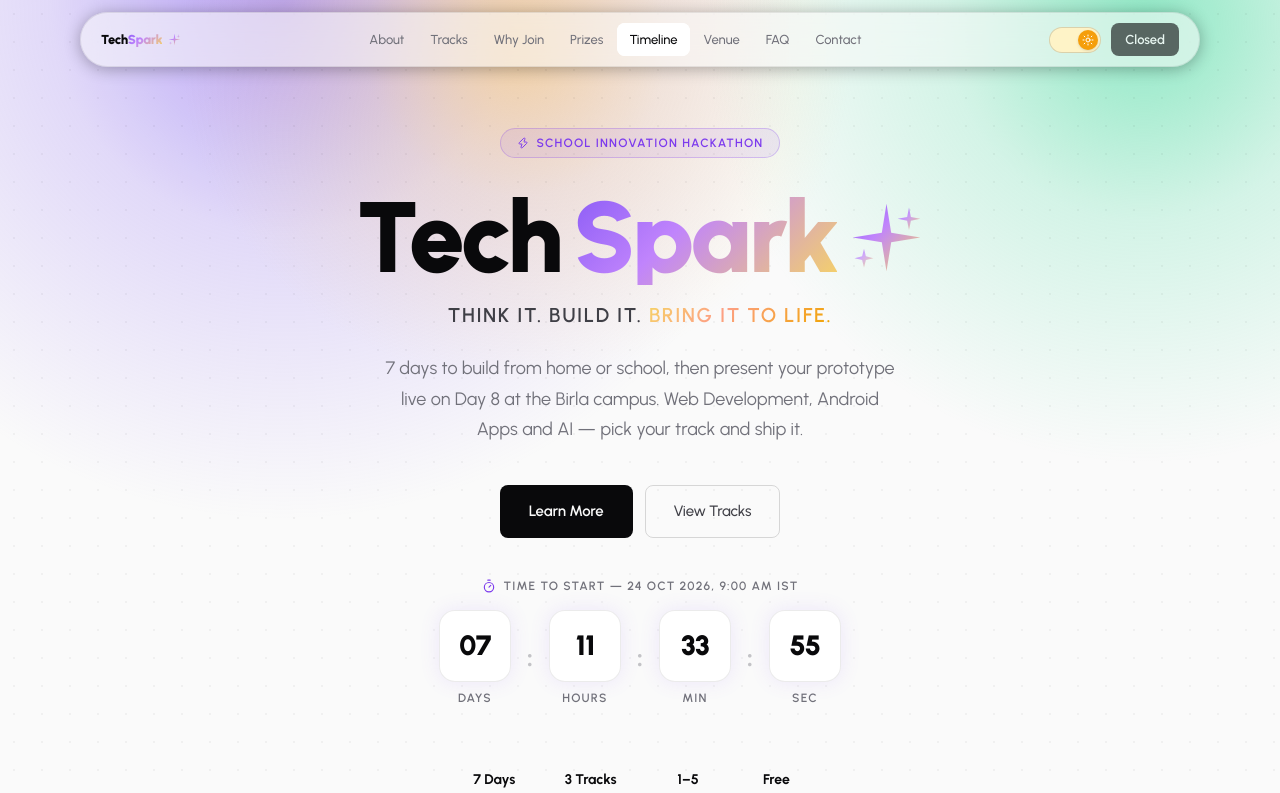
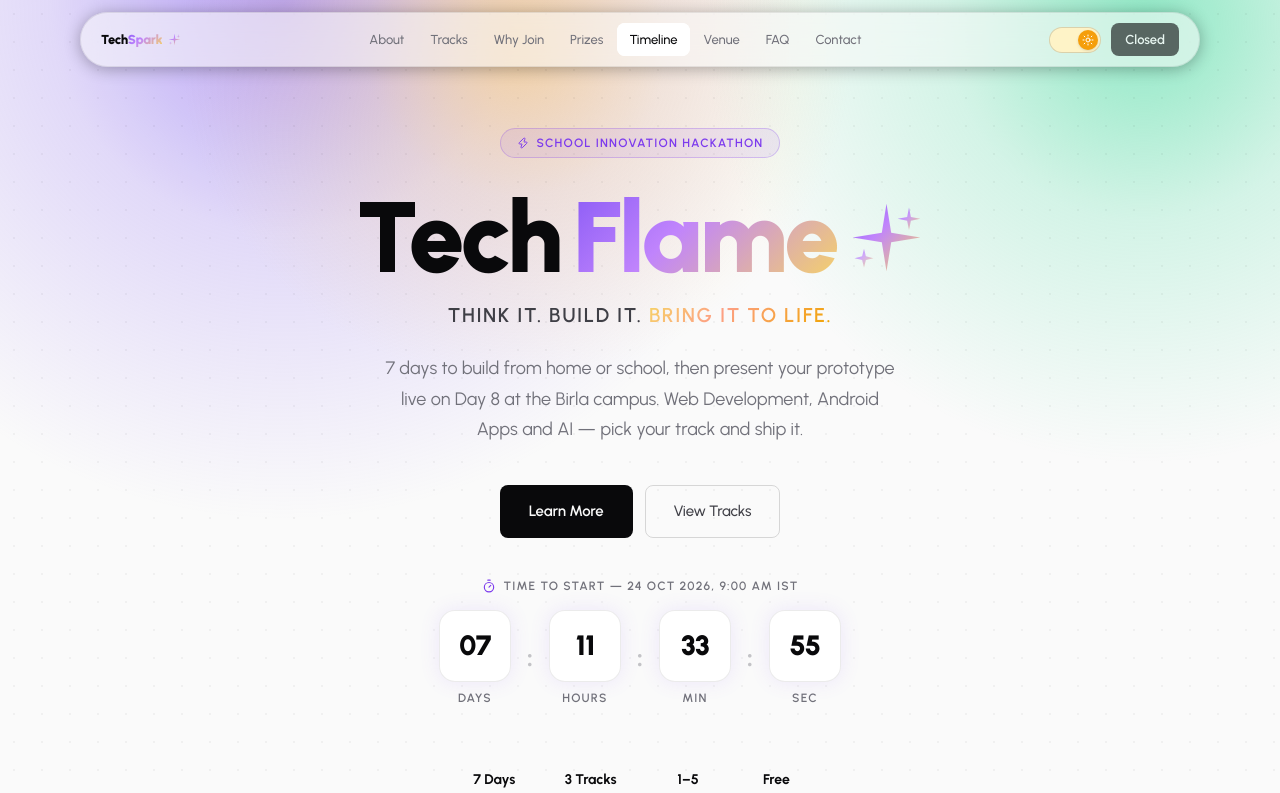
Before and after one commit to Jayendra25/school-hackathon, a Next.js app: page / in a window 1280 px wide. Shown: the top 793 px of the page. Built offline with nearby package versions, Linux system fonts and the light colour scheme.

Commit message:
Add new homepage feature

```diff
--- a/src/components/sections/HeroSection.tsx
+++ b/src/components/sections/HeroSection.tsx
@@ -159,7 +159,7 @@ export default function HeroSection() {
           animate={{ opacity: 1, y: 0 }}
           transition={{ duration: 0.5, delay: 0.08, ease: "easeOut" }}
         >
-          Tech<span className="text-gradient-royal">Spark</span>
+          Tech<span className="text-gradient-royal">Flame</span>
           <svg
             viewBox="0 0 40 40"
             fill="none"
```
